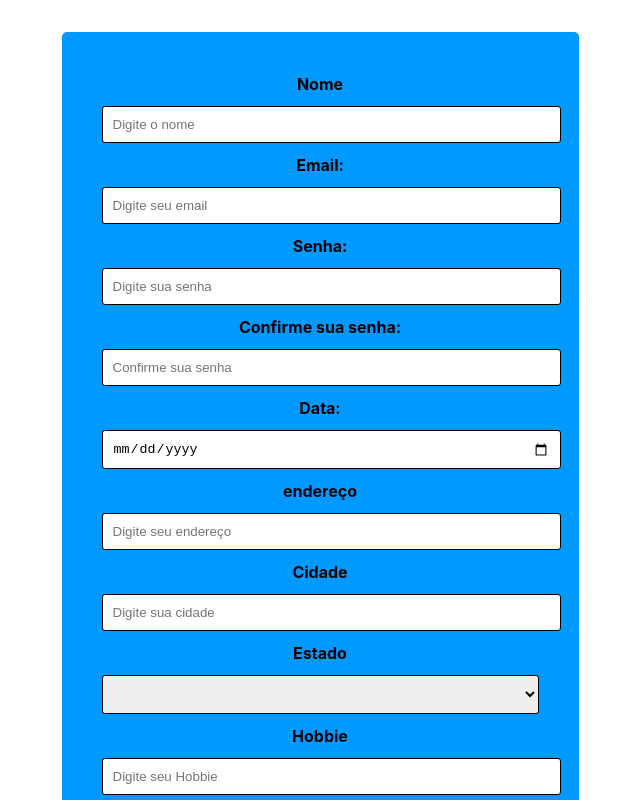
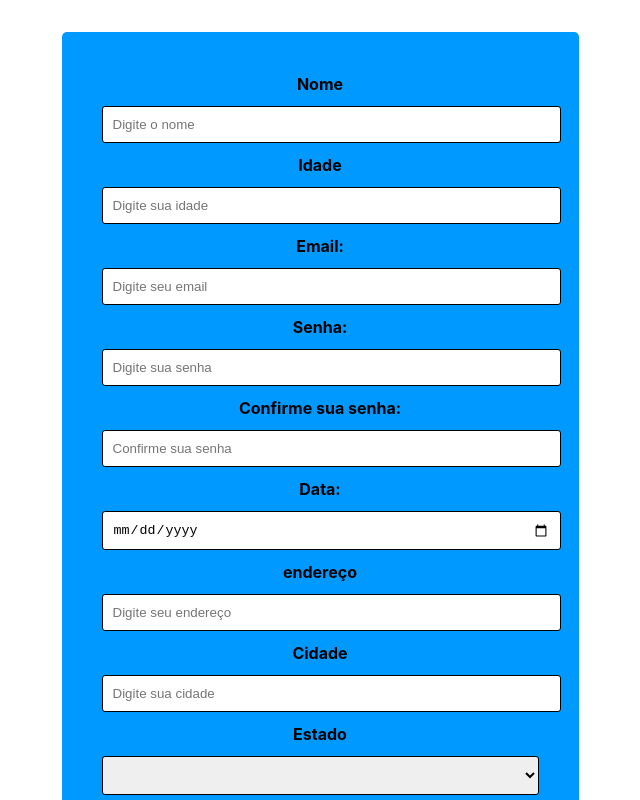
Before and after one commit to Ebraim30/MAtue30, a Vue app: page / in a window 1280 px wide. Shown: the top 800 px of the page, without its empty margins (320-960 px from the left). Built offline with nearby package versions, Linux system fonts and the light colour scheme.

Commit message:
Botao idade feito

```diff
--- a/src/App.vue
+++ b/src/App.vue
@@ -6,6 +6,7 @@ export default defineComponent({
   data() {
     return {
       name: "",
+      Idade: "",
       email: "",
       password: "",
       confpass:"",
@@ -39,6 +40,7 @@ export default defineComponent({
       if (this.isEditing && this.editingUserKey) {
         const user = {
           name: this.name,
+          Idade: this.Idade,
           email: this.email,
           password: this.password,
           confpass: this.confpass,
@@ -56,6 +58,7 @@ export default defineComponent({
       } else {
         const user = {
           name: this.name,
+          Idade: this.Idade,
           email: this.email,
           password: this.password,
           confpass: this.confpass,
@@ -71,6 +74,7 @@ export default defineComponent({
       }
       this.getUsers()
       this.name = ""
+      this.Idade = ""
       this.email = ""
       this.password = ""
       this.confpass = ""
@@ -88,6 +92,7 @@ export default defineComponent({
     },
     editUser(user) {
       this.name = user.name
+      this.Idade = user.Idade
       this.email = user.email
       this.password = user.password
       this.confpass = user.confpass
@@ -105,6 +110,7 @@ export default defineComponent({
       this.isEditing = false
       this.editingUserKey = null
       this.name = ""
+      this.Idade = ""
       this.email = ""
       this.password = ""
       this.confpass = ""
@@ -127,6 +133,9 @@ export default defineComponent({
           <div class="input-name">
               <label for="name">Nome</label>
               <input type="text" placeholder="Digite o nome" v-model="name"></div>
+              <div class="input-string">
+                <label for="Idade">Idade</label>
+              <input type="text" placeholder="Digite sua idade" v-model="Idade"></div>
               <div class="input-email">
               <label for="email">Email:</label>
               <input type="email" placeholder="Digite seu email" v-model="email"></div>
@@ -195,9 +204,10 @@ export default defineComponent({
     </div>
     <div class="user-cards">
 
-    <div v-for="(user, key, hide) in users" :key="key" class="card">
+    <div v-for="(user, key, hide) in users" :key="key" class="card">Dados Salvos
       <div class="card-content">
         <div><strong>Nome:</strong> {{ user.name }}</div>
+        <div><strong>Idade:</strong> {{ user.Idade }}</div>
         <div><strong>E-mail:</strong> {{ user.email }}</div>
         <div><strong>Senha:</strong> {{ user.password }}</div>
         <div><strong>Estado:</strong> {{ user.estado }}</div>
```
